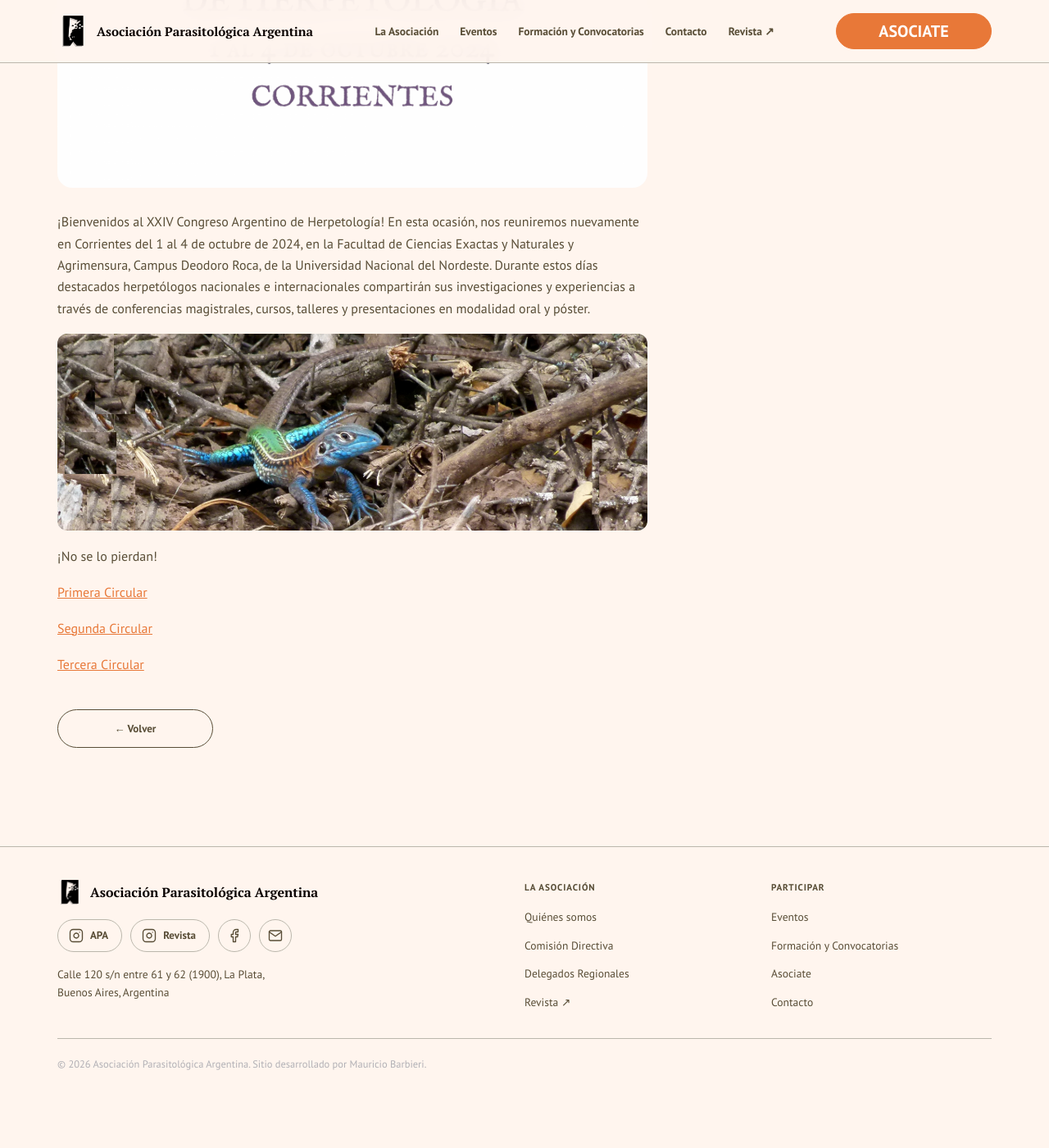
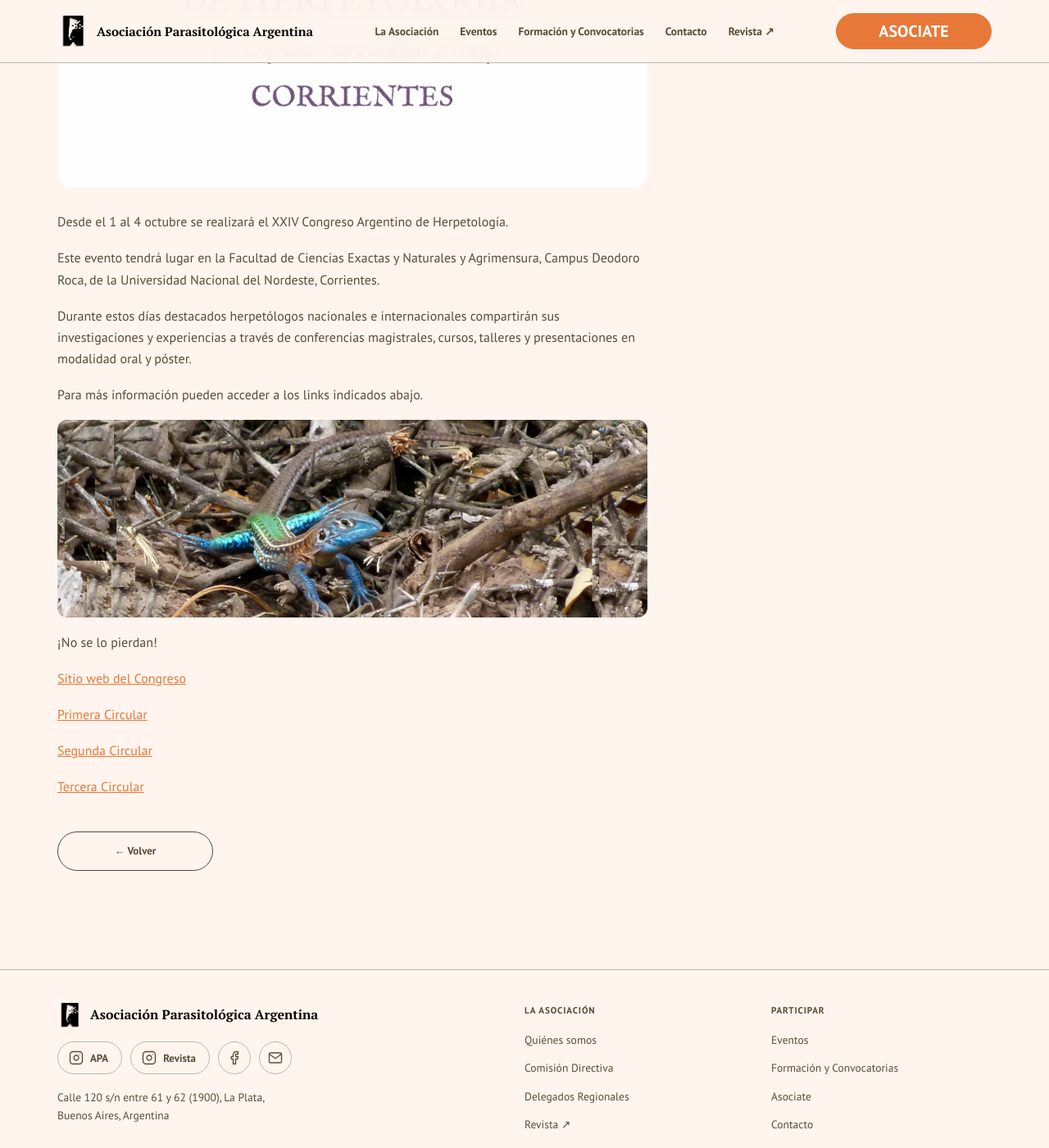
Before and after one commit to apaargentina/apaargentina.github.io, a Jekyll site: the page built from _posts/2024-07-12-congreso-herpetologia.md, in a window 1280 px wide and 1400 px high, scrolled down 639 px. Shown: the whole window at 82% size. Built offline with Jekyll 4.4.1, drawn with Linux system fonts in a browser that asks for light colours; before the commit the page ends 1975 px from its top, so only the background shows below that.

Commit message:
Update 2024-07-12-congreso-herpetologia.md

```diff
--- a/_posts/2024-07-12-congreso-herpetologia.md
+++ b/_posts/2024-07-12-congreso-herpetologia.md
@@ -7,13 +7,19 @@ imagen: header_herpetologia.png        # opcional, va en assets/img/noticias/
 excerpt: "Información sobre el XXIV Congreso Argentino de Herpetología"
 ---
 
-¡Bienvenidos al XXIV Congreso Argentino de Herpetología!
-En esta ocasión, nos reuniremos nuevamente en Corrientes del 1 al 4 de octubre de 2024, en la Facultad de Ciencias Exactas y Naturales y Agrimensura, Campus Deodoro Roca, de la Universidad Nacional del Nordeste.
+Desde el 1 al 4 octubre se realizará el XXIV Congreso Argentino de Herpetología.
+
+Este evento tendrá lugar en la Facultad de Ciencias Exactas y Naturales y Agrimensura, Campus Deodoro Roca, de la Universidad Nacional del Nordeste, Corrientes.
+
 Durante estos días destacados herpetólogos nacionales e internacionales compartirán sus investigaciones y experiencias a través de conferencias magistrales, cursos, talleres y presentaciones en modalidad oral y póster.
+
+Para más información pueden acceder a los links indicados abajo.
 
 ![lagartija](herpe-image-12.png)
 
 ¡No se lo pierdan!
+
+[Sitio web del Congreso](https://exa.unne.edu.ar/Congreso%20de%20Herpetologia/)
 
 [Primera Circular](https://exa.unne.edu.ar/docs/2024/XXIVCAH%201ra%20Circular.pdf)
 
```
